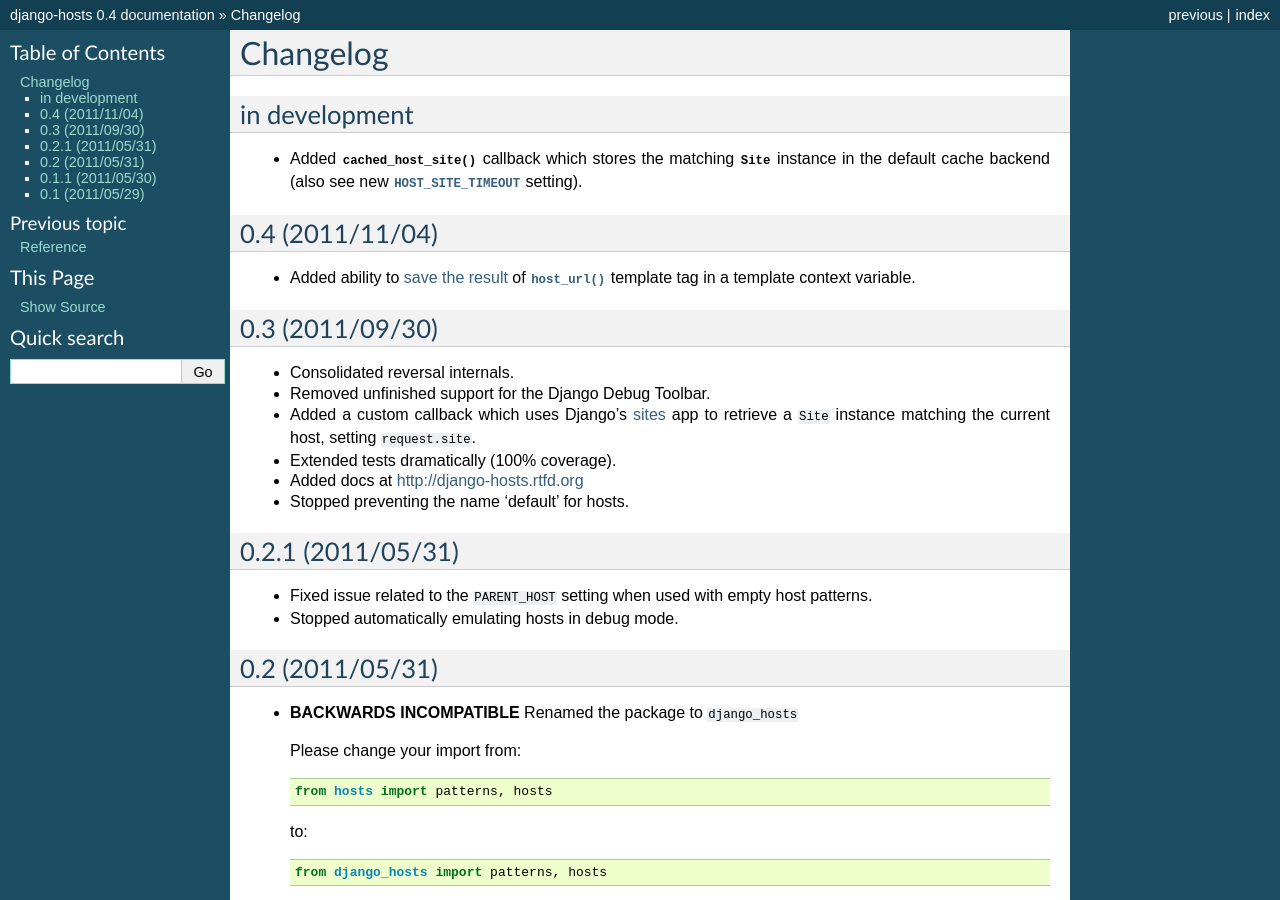
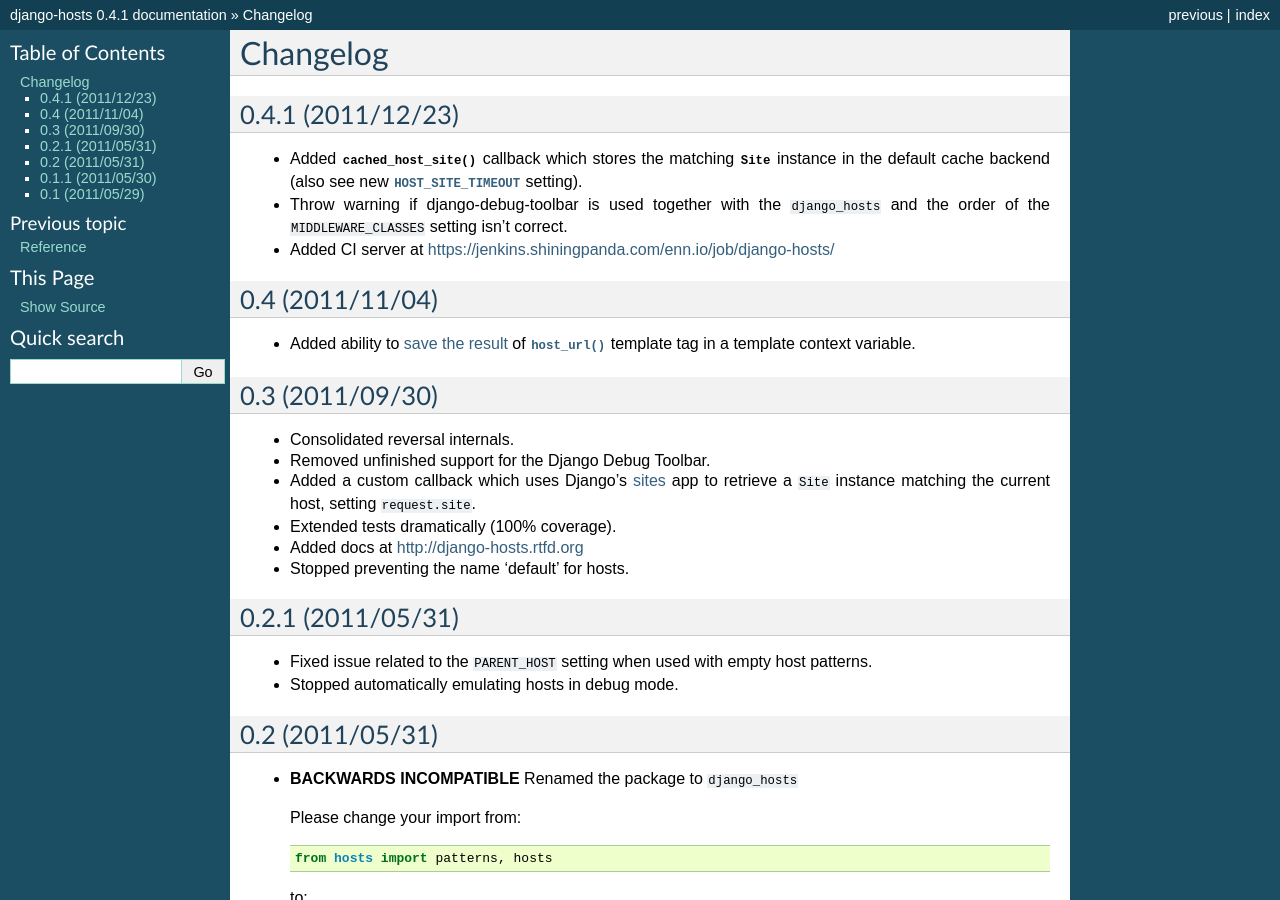
Before and after one commit to jazzband/django-hosts, a Sphinx documentation site: the page built from docs/changelog.rst, in a window 1280 px wide and 900 px high. Built offline with Sphinx 7.4.7, drawn with Linux system fonts in a browser that asks for light colours; some of the changed text lies outside the part shown.

Commit message:
Updated changelog and bumped version.

```diff
--- a/django_hosts/__init__.py
+++ b/django_hosts/__init__.py
@@ -5,4 +5,4 @@
     pass
 
 # following PEP 386, versiontools will pick it up
-__version__ = (0, 4, 0, "final", 0)
+__version__ = (0, 4, 1, "final", 0)
--- a/docs/changelog.rst
+++ b/docs/changelog.rst
@@ -1,13 +1,19 @@
 Changelog
 =========
 
-in development
---------------
+0.4.1 (2011/12/23)
+------------------
 
 - Added :func:`~django_hosts.callbacks.cached_host_site` callback which
   stores the matching :class:`~django.contrib.sites.models.Site` instance
   in the default cache backend (also see new
   :attr:`~django.conf.settings.HOST_SITE_TIMEOUT` setting).
+
+- Throw warning if django-debug-toolbar is used together with the
+  ``django_hosts`` and the order of the ``MIDDLEWARE_CLASSES`` setting
+  isn't correct.
+
+- Added CI server at https://jenkins.shiningpanda.com/enn.io/job/django-hosts/
 
 0.4 (2011/11/04)
 ----------------
--- a/docs/conf.py
+++ b/docs/conf.py
@@ -53,7 +53,7 @@
 # The short X.Y version.
 version = '0.4'
 # The full version, including alpha/beta/rc tags.
-release = '0.4'
+release = '0.4.1'
 
 # The language for content autogenerated by Sphinx. Refer to documentation
 # for a list of supported languages.
```
